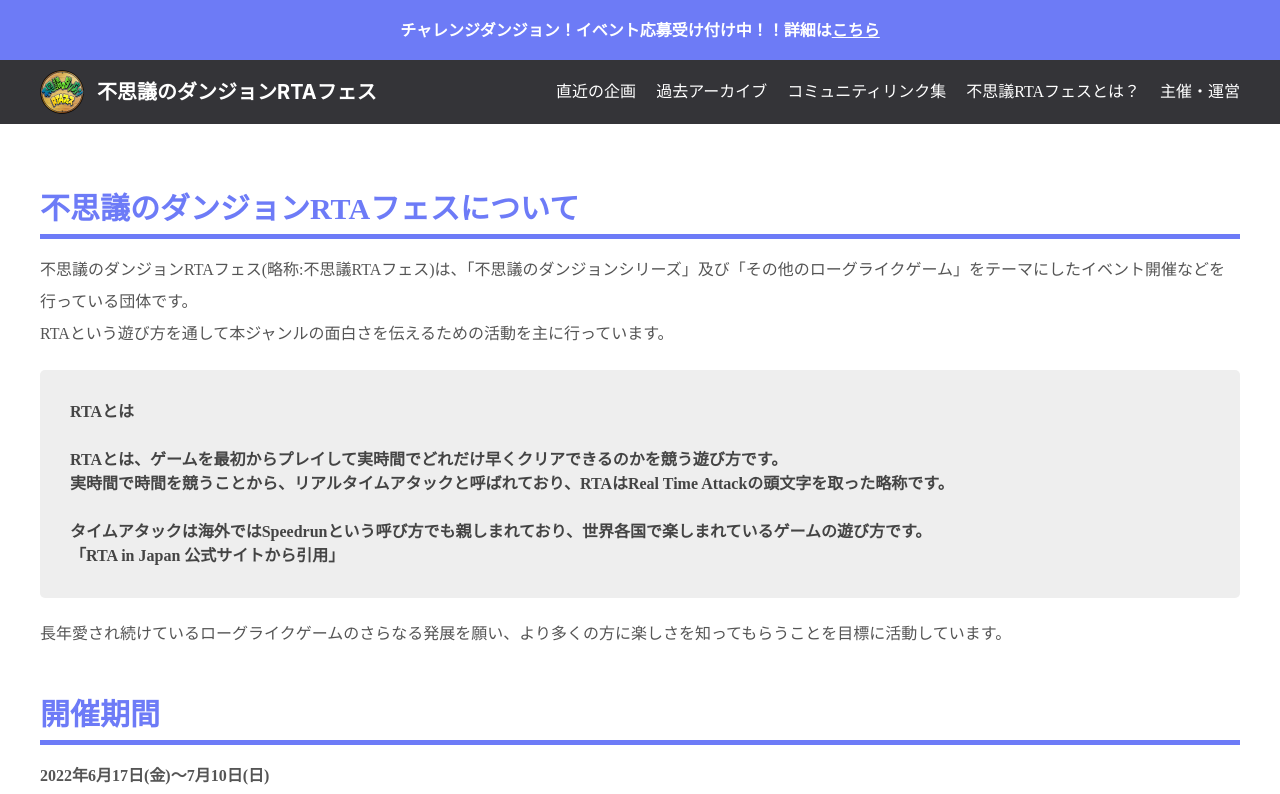
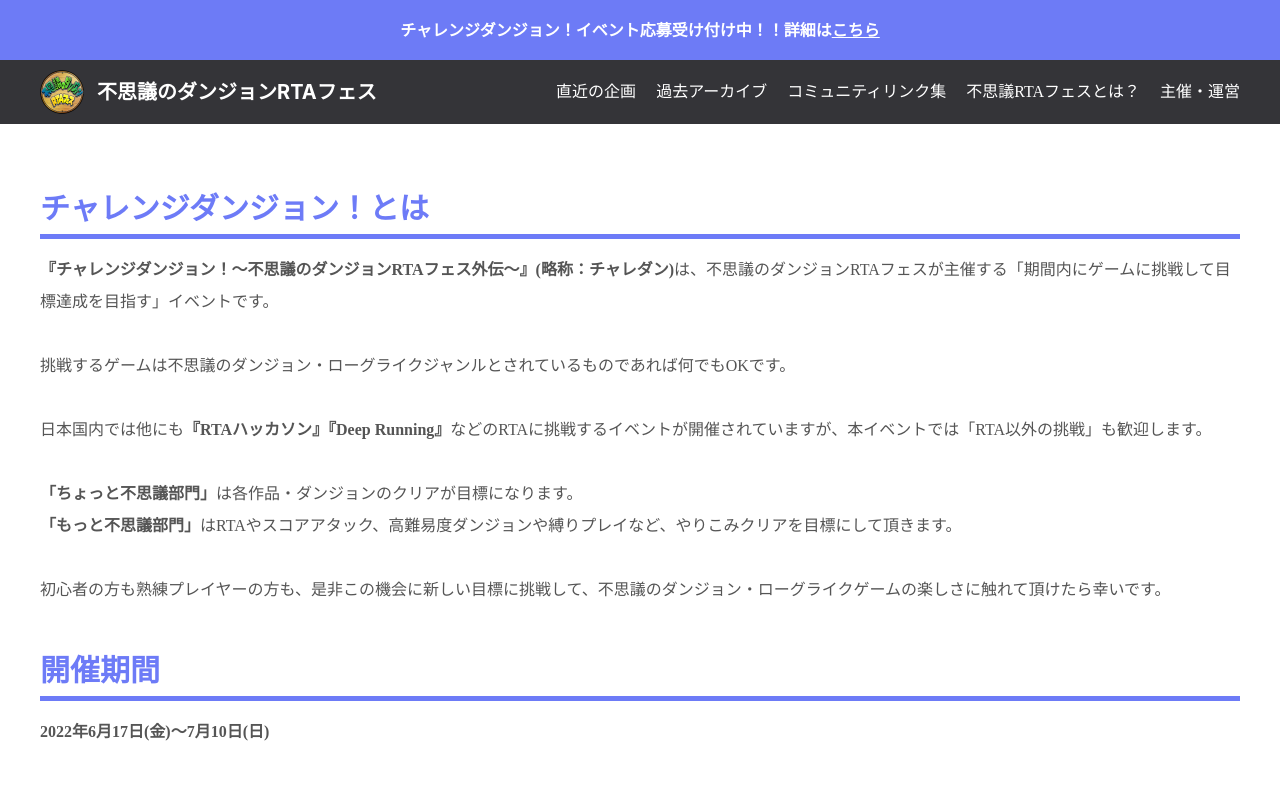
Before and after one commit to mysrtafes/mysrtafes-web-front, a Next.js app: page /show in a window 1280 px wide. Shown: the top 794 px of the page. Built offline with nearby package versions, Linux system fonts and the light colour scheme.

Commit message:
componentsの大文字修正テスト、エラーが出ています

```diff
--- a/src/components/discordLink.tsx
+++ b/src/components/DiscordLink/DiscordLink.tsx
@@ -1,5 +1,5 @@
 import Link from 'next/link'
-import styles from '../styles/DiscordLink.module.scss'
+import styles from '@/components/DiscordLink/DiscordLink.module.scss'
 
 const DiscordLink = () => {
   return (
--- a/src/pages/show.tsx
+++ b/src/pages/show.tsx
@@ -1,10 +1,10 @@
 import type { NextPage } from 'next'
 import styles from '../styles/Show.module.scss'
-import Header from '../components/header'
-import Footer from '../components/footer'
-import DiscordLink from '../components/discordLink'
-import DownloadLink from '../components/downloadLink'
 import Link from 'next/link'
+import Header from '@/components/Header'
+import DownloadLink from '@/components/DownloadLink'
+import DiscordLink from '@/components/DiscordLink/DiscordLink'
+import Footer from '@/components/Footer'
 
 const Show: NextPage = () => {
   return (
@@ -12,30 +12,26 @@
       <Header />
       <div className={styles.main}>
             <div className={styles.inner}>
-                <h2 className={styles.h2}>不思議のダンジョンRTAフェスについて</h2>
+                <h2 className={styles.h2}>チャレンジダンジョン！とは</h2>
                 <div className={styles.p}>
-                    不思議のダンジョンRTAフェス(略称:不思議RTAフェス)は、「不思議のダンジョンシリーズ」及び「その他のローグライクゲーム」をテーマにしたイベント開催などを行っている団体です。<br />
-                    RTAという遊び方を通して本ジャンルの面白さを伝えるための活動を主に行っています。<br />
-                    <div className={styles.aboutFushigiRtaFes}>
-                        <h3 className={styles.h3}>RTAとは</h3><br />
-                        RTAとは、ゲームを最初からプレイして実時間でどれだけ早くクリアできるのかを競う遊び方です。<br />
-                        実時間で時間を競うことから、リアルタイムアタックと呼ばれており、RTAはReal Time Attackの頭文字を取った略称です。<br /><br />
-                        タイムアタックは海外ではSpeedrunという呼び方でも親しまれており、世界各国で楽しまれているゲームの遊び方です。<br />
-                        「RTA in Japan 公式サイトから引用」
-                    </div>
-                    長年愛され続けているローグライクゲームのさらなる発展を願い、より多くの方に楽しさを知ってもらうことを目標に活動しています。
+                    <strong>『チャレンジダンジョン！～不思議のダンジョンRTAフェス外伝～』(略称：チャレダン)</strong>は、不思議のダンジョンRTAフェスが主催する「期間内にゲームに挑戦して目標達成を目指す」イベントです。<br /><br />
+                    挑戦するゲームは不思議のダンジョン・ローグライクジャンルとされているものであれば何でもOKです。<br /><br />
+                    日本国内では他にも<strong>『RTAハッカソン』『Deep Running』</strong>などのRTAに挑戦するイベントが開催されていますが、本イベントでは「RTA以外の挑戦」も歓迎します。<br /><br />
+                    <strong>「ちょっと不思議部門」</strong>は各作品・ダンジョンのクリアが目標になります。<br />
+                    <strong>「もっと不思議部門」</strong>はRTAやスコアアタック、高難易度ダンジョンや縛りプレイなど、やりこみクリアを目標にして頂きます。<br /><br />
+                    初心者の方も熟練プレイヤーの方も、是非この機会に新しい目標に挑戦して、不思議のダンジョン・ローグライクゲームの楽しさに触れて頂けたら幸いです。
                 </div>
                 <h2 className={styles.h2}>開催期間</h2>
-                <p className={styles.p}>
+                <div className={styles.p}>
                     <strong className={styles.strong}>2022年6月17日(金)～7月10日(日)</strong>
-                </p>
+                </div>
                 <h2 className={styles.h2}>応募について</h2>
-                <p className={styles.p}>
+                <div className={styles.p}>
                     どなたでも応募可能です。<br />
                     応募は以下のGoogleフォームから行ってください。<br />
                     期間中の途中参加も大歓迎です！<br /><br />
                     <Link href="(googleformのurl)"><a className={styles.joinEventButton}>イベントに応募する</a></Link>
-                </p>
+                </div>
                 <h2 className={styles.h2}>Q＆A</h2>
                 <ul className={styles.list}>
                     <li className={styles.listQuestion}>Q: イベントに関する質問はどこから行えますか？</li>
```
Also changed, not shown: src/pages/index.tsx (+18 -10 lines), src/components/DiscordLink/DiscordLink.module.scss (renamed from src/styles/DiscordLink.module.scss).
